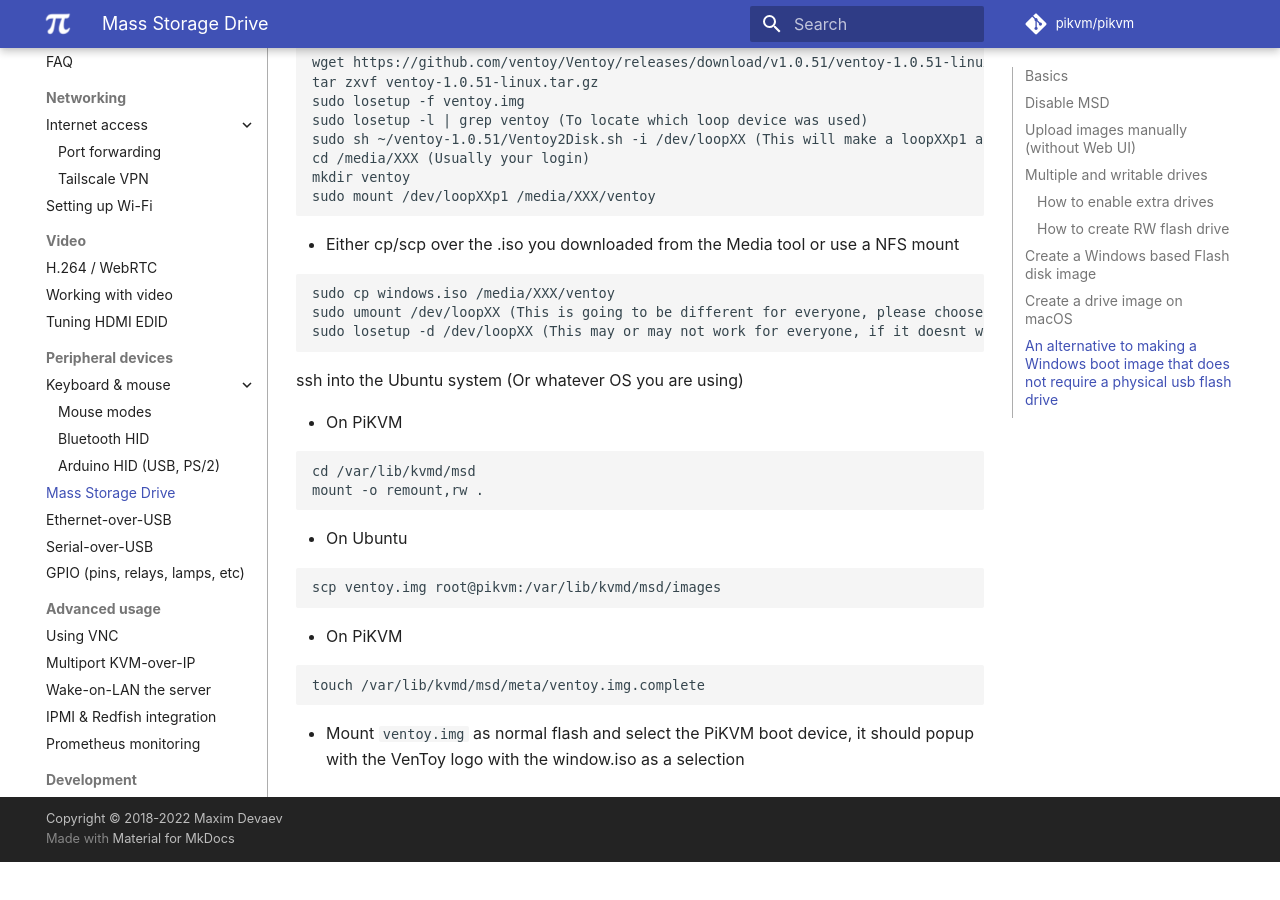
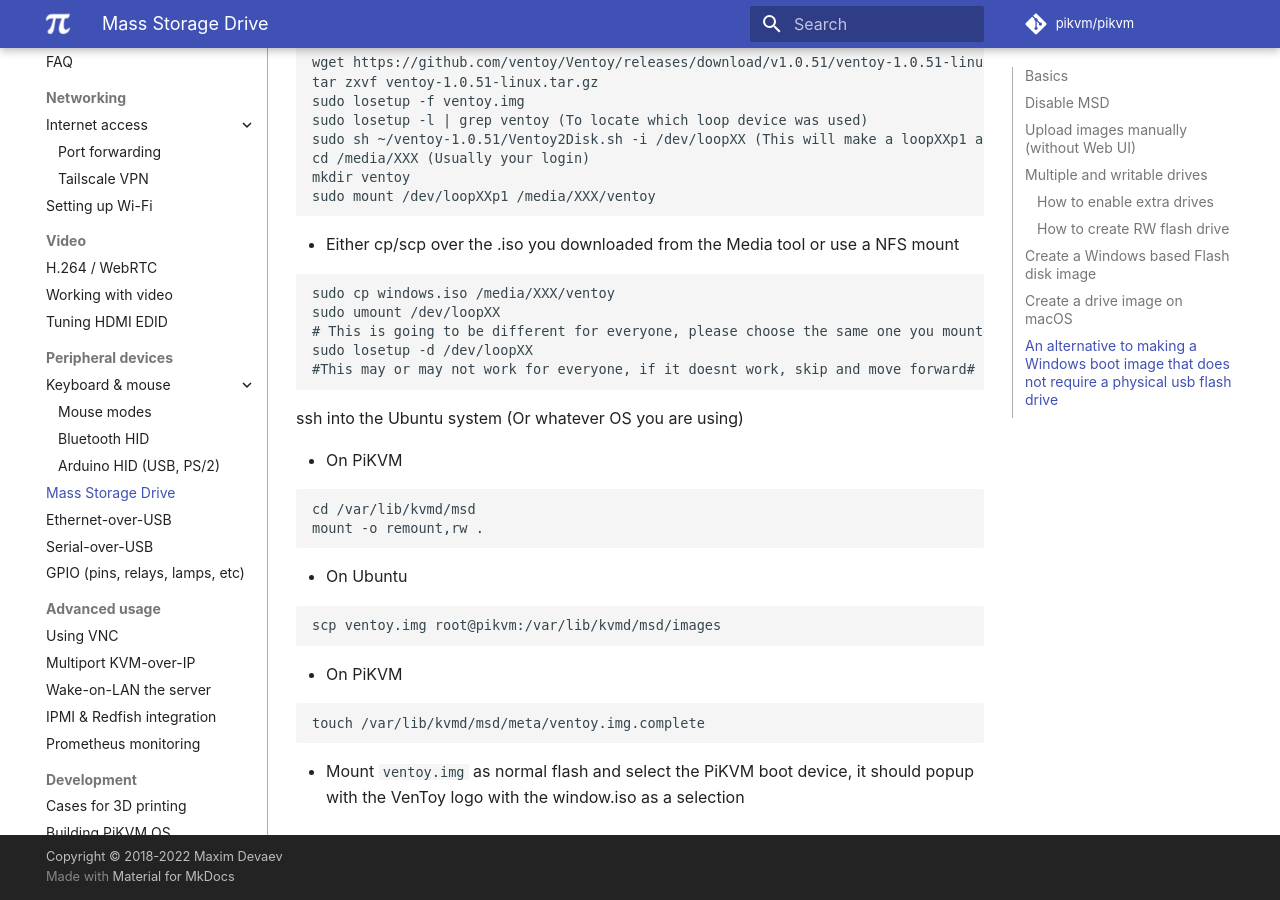
Before and after one commit to pikvm/pikvm, an MkDocs documentation site: the page built from docs/msd.md, in a window 1280 px wide and 900 px high, scrolled down 5971 px. Built offline with MkDocs 1.6.1 and Material for MkDocs 9.7.7, drawn with Linux system fonts in a browser that asks for light colours; some web fonts are replaced; comment, search, counter and statistics services are not loaded; before the commit the page ends 6833 px from its top, so only the background shows below that.

Commit message:
Update msd.md

````diff
--- a/docs/msd.md
+++ b/docs/msd.md
@@ -257,8 +257,10 @@
 
 ```
 sudo cp windows.iso /media/XXX/ventoy
-sudo umount /dev/loopXX (This is going to be different for everyone, please choose the same one you mounted earlier)
-sudo losetup -d /dev/loopXX (This may or may not work for everyone, if it doesnt work, skip and move forward)
+sudo umount /dev/loopXX
+# This is going to be different for everyone, please choose the same one you mounted earlier
+sudo losetup -d /dev/loopXX
+#This may or may not work for everyone, if it doesnt work, skip and move forward#
 ```
 
 ssh into the Ubuntu system (Or whatever OS you are using)
````
